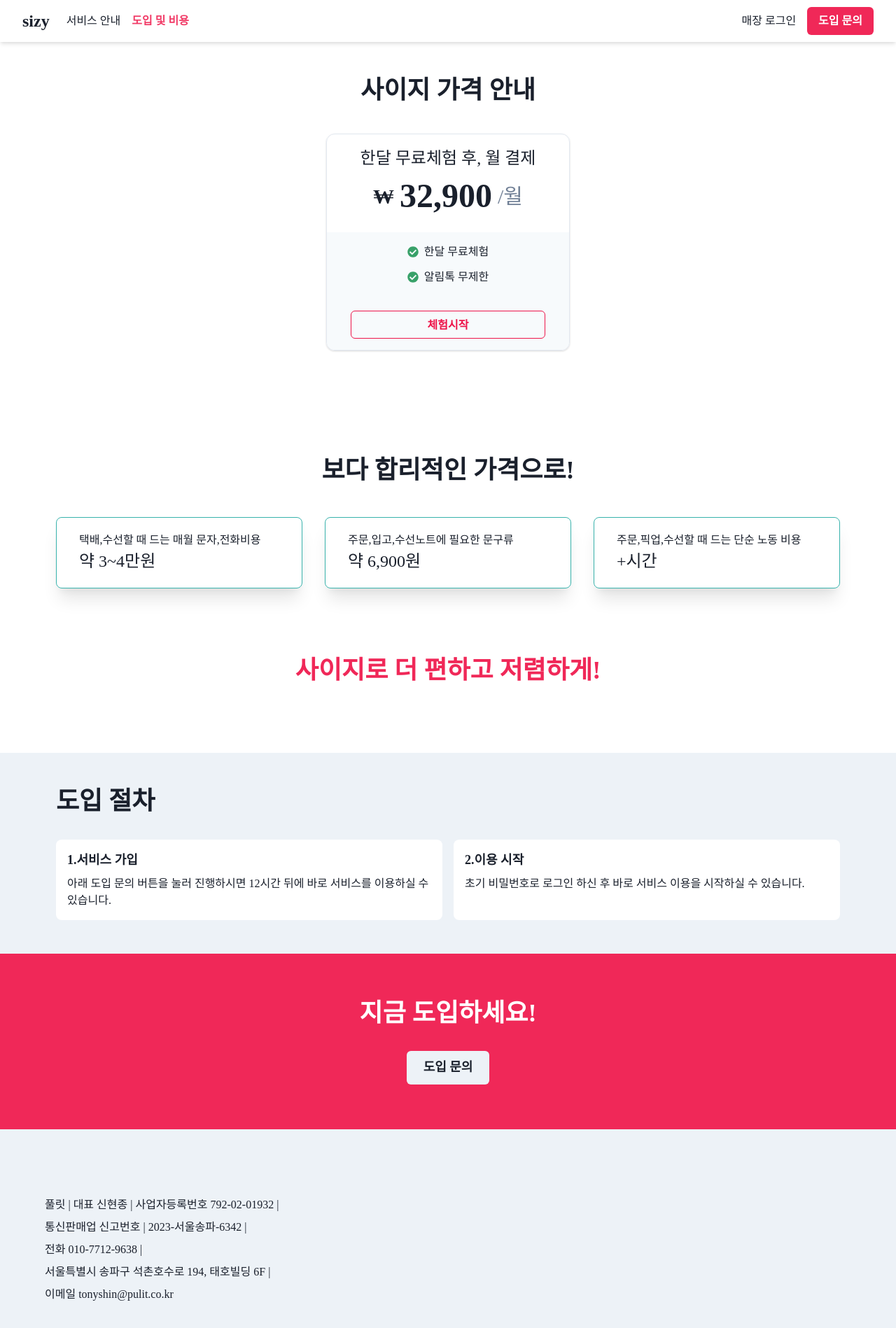
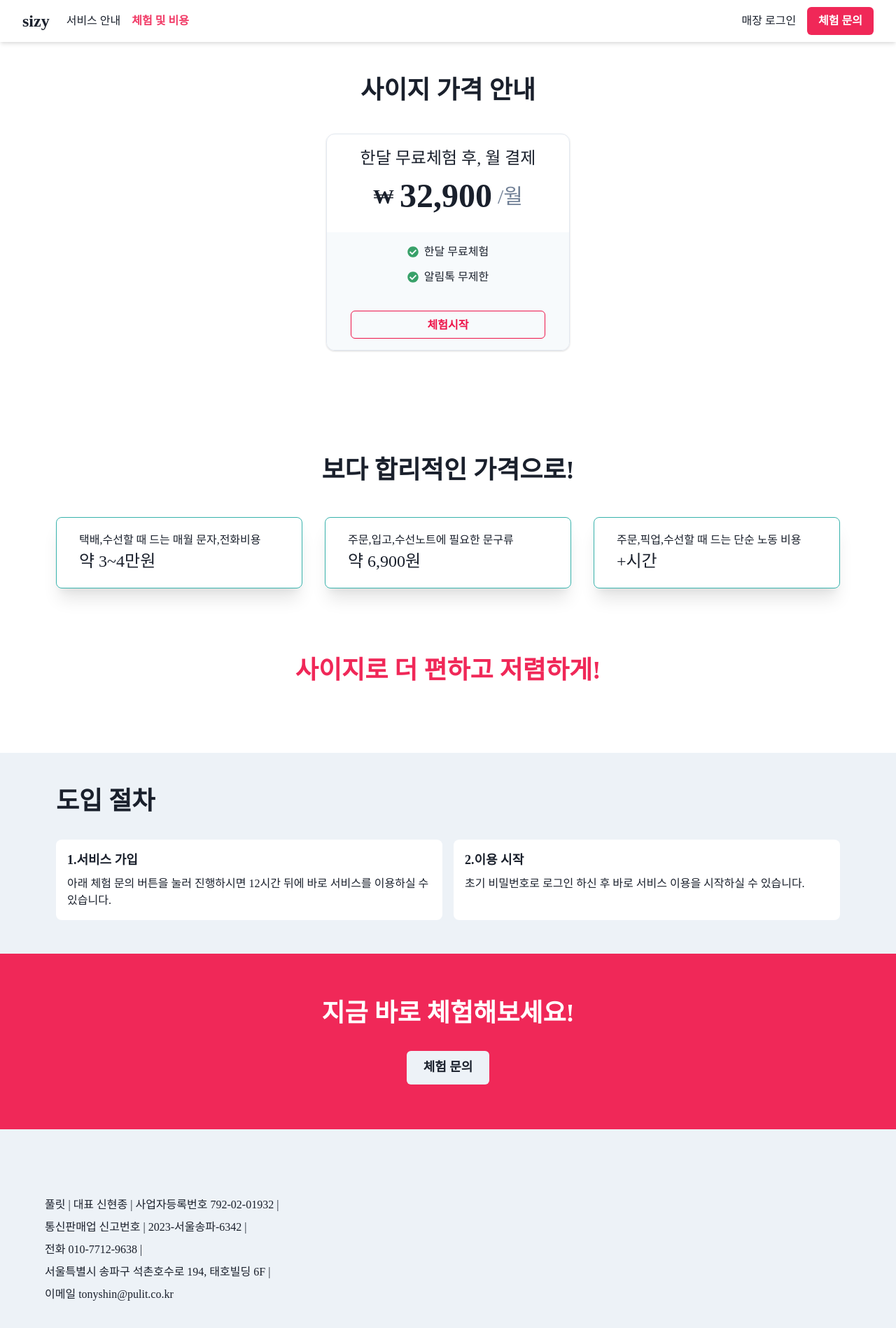
Before and after one commit to ShinHyunJong/sizy-next, a Next.js app: page /pricing in a window 1280 px wide. Shown: the top 1898 px of the page at 70% size. Built offline with nearby package versions, Linux system fonts and the light colour scheme; a web font is replaced by a local one.

Commit message:
체험 문의

```diff
--- a/src/components/Header.tsx
+++ b/src/components/Header.tsx
@@ -35,7 +35,7 @@
             fontSize={['sm', 'md']}
             as="li"
           >
-            도입 및 비용
+            체험 및 비용
           </Flex>
         </Link>
       </Flex>
@@ -45,7 +45,7 @@
         </Link>
         <Link href="/contact">
           <Button display={['none', 'block']} colorScheme="point">
-            도입 문의
+            체험 문의
           </Button>
         </Link>
       </Flex>
--- a/src/components/pricing/Inquiry.tsx
+++ b/src/components/pricing/Inquiry.tsx
@@ -6,10 +6,10 @@
     <Box bg="point.500" py={16}>
       <Container maxW="6xl" textAlign="center">
         <Heading mb={8} color="white">
-          지금 도입하세요!
+          지금 바로 체험해보세요!
         </Heading>
         <Link href="/contact">
-          <Button size="lg">도입 문의</Button>
+          <Button size="lg">체험 문의</Button>
         </Link>
       </Container>
     </Box>
--- a/src/components/pricing/Process.tsx
+++ b/src/components/pricing/Process.tsx
@@ -18,7 +18,7 @@
               1.서비스 가입
             </Text>
             <Text>
-              아래 도입 문의 버튼을 눌러 진행하시면 12시간 뒤에 바로 서비스를
+              아래 체험 문의 버튼을 눌러 진행하시면 12시간 뒤에 바로 서비스를
               이용하실 수 있습니다.
             </Text>
           </Flex>
--- a/src/pages/contact.tsx
+++ b/src/pages/contact.tsx
@@ -54,7 +54,7 @@
   return (
     <Box mt="60px">
       <Container maxW="6xl" py={16}>
-        <Heading mb={8}>도입 문의</Heading>
+        <Heading mb={8}>체험 문의</Heading>
         {!submit ? (
           <>
             <SimpleGrid columns={{ base: 1, md: 2 }} gap={4}>
```
